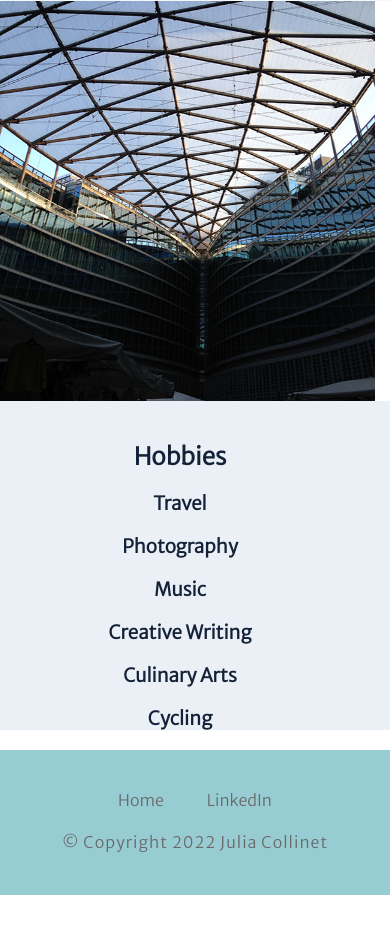
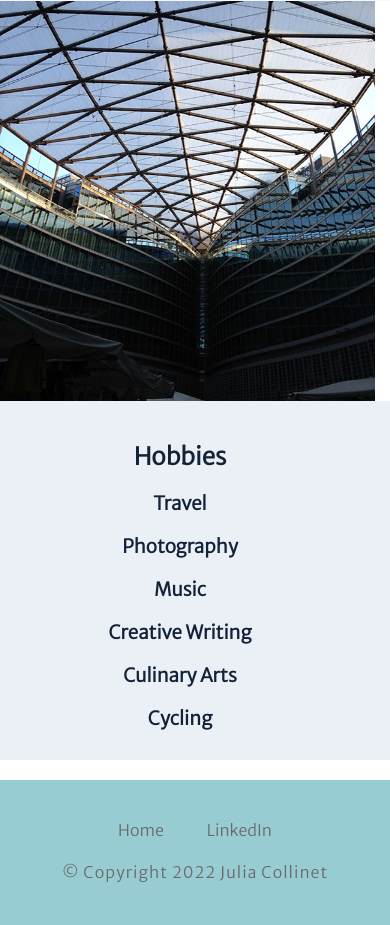
Before and after one commit to MERV3000/JC-Personal, a plain HTML site: page index.html in a window 390 px wide. Shown: the part 2990-3915 px from the top of the page. Before the commit the page ends 3885 px from the top, so only its background shows below. Drawn offline with Linux system fonts and the light colour scheme.

Commit message:
Update style.css
Added padding to hobbies div in media queries

```diff
--- a/style.css
+++ b/style.css
@@ -234,4 +234,7 @@ p {
     .artistic-img {
         width: 375px;
     }
+    .hobbies {
+        padding-bottom: 30px;
+    }
 }
```
